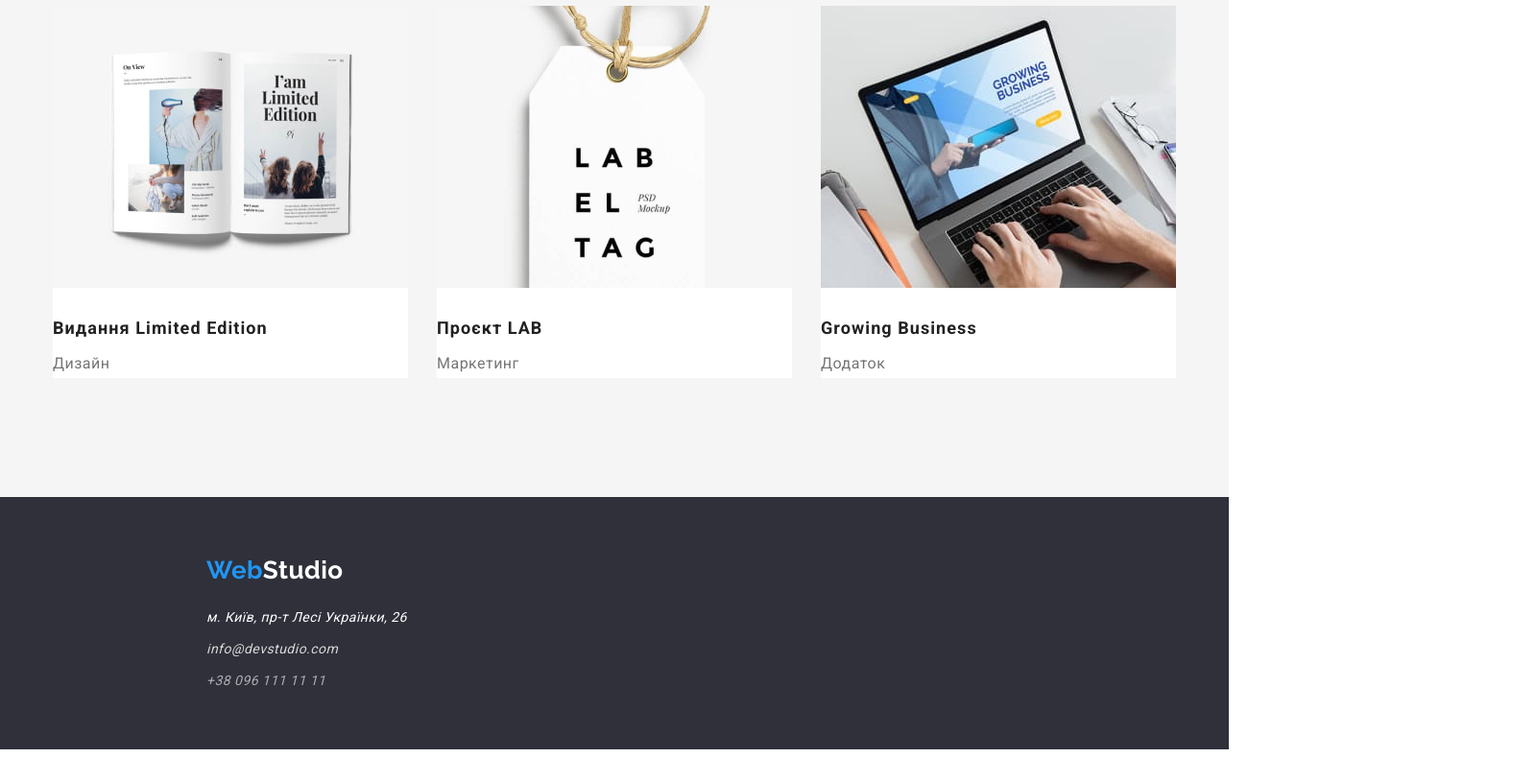
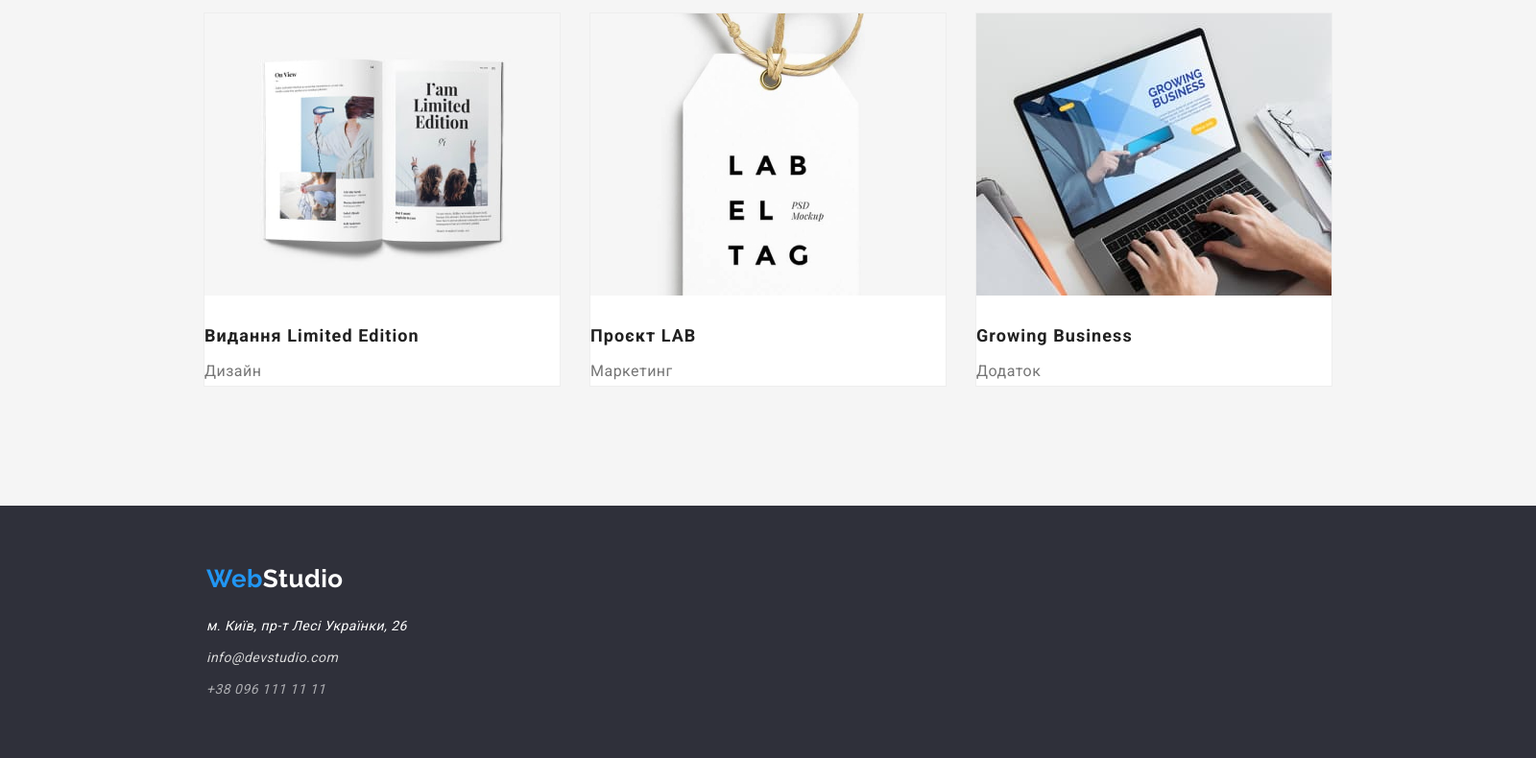
Before and after one commit to YurieVakhnyak/HTML-CSS-SASS, a plain HTML site: page portfolio.html in a window 1280 px wide. Shown: the part 1045-1835 px from the top of the page at 96% size, 1600 px wide, since content can reach past the window. Drawn offline with nearby package versions, Linux system fonts and the light colour scheme.

Commit message:
ending flex

```diff
--- a/css/styles.css
+++ b/css/styles.css
@@ -4,6 +4,7 @@
   --accent-color: #2196f3;
   --white-grey-color: #f5f4fa;
   --white-tint-color: #f5f5f5;
+  --grey-color: #ececec;
   --dark-bcg-color: #2f303a;
   --pure-white: #ffffff;
   --pure-black: #000000;
@@ -15,6 +16,10 @@ body {
   font-family: "Roboto", sans-serif;
   color: var(--primary-text-color);
   letter-spacing: 0.03em;
+}
+
+.container {
+  width: 1600px;
 }
 
 /* global settings */
@@ -47,15 +52,24 @@ a {
   align-items: center;
 }
 
+.logo span {
+  margin-left: 215px;
+}
+
+.logo span,
+.header-list .header-link:hover,
+.header-list .header-link:focus {
+  color: var(--accent-color);
+}
+
 .header {
   display: flex;
   align-items: center;
   font-weight: 500;
   font-size: 14px;
-  margin-left: 215px;
-  margin-right: 215px;
   line-height: calc(16 / 14);
   letter-spacing: 0.02em;
+  border-bottom: 1px solid var(--grey-color);
 }
 
 .header-item:not(:last-child) {
@@ -68,17 +82,8 @@ a {
 
 .header-contacts {
   margin-left: auto;
+  margin-right: 215px;
 }
-
-/* .header-contacts > .header-item:last-child {
-  display: inline-flex;
-  background-color: cyan;
-  outline: 2px solid rgb(184, 255, 71);
-} */
-/* .header-contacts .header-item:first-child {
-  margin-left: 344px;
-
-} */
 
 .logo {
   font-family: Raleway, sans-serif;
@@ -105,7 +110,6 @@ a {
 .hero-title {
   color: var(--pure-white);
   text-transform: uppercase;
-
   font-weight: 900;
   font-size: 44px;
   line-height: calc(60 / 44);
@@ -140,7 +144,6 @@ a {
   line-height: 42px;
   text-align: center;
   margin-bottom: 50px;
-
 }
 
 .section-list {
@@ -159,14 +162,12 @@ a {
   font-size: 14px;
   line-height: calc(16 / 14);
   margin-bottom: 10px;
-
 }
 
 /* properties */
 
 .properties.section {
   padding-bottom: 118px;
-
 }
 
 .properties-text {
@@ -192,7 +193,6 @@ a {
 
 .team-img {
   margin-bottom: 30px;
-
 }
 
 .team-item .team-descr {
@@ -220,10 +220,8 @@ a {
   line-height: calc(24 / 14);
 }
 
-.logo.logo-footer,
 .footer-link {
   margin-left: 215px;
-  margin-right: 215px;
 }
 
 .footer-item:not(:last-child) {
@@ -244,18 +242,15 @@ a {
 
 .portfolio-item {
   background-color: var(--pure-white);
-
-  /* border-width: 3px; */
+  border: 1px solid #eeeeee;
 }
 
 .portfolio-list .section-list {
-
-margin-bottom: 30px;
+  margin-bottom: 30px;
 }
 
 .portfolio-img {
   margin-bottom: 20px;
-
 }
 
 .portfolio-subtitle {
@@ -263,7 +258,6 @@ margin-bottom: 30px;
   line-height: calc(36 / 18);
   letter-spacing: 0.06em;
   margin-bottom: 4px;
-
 }
 
 .portfolio-text {
@@ -288,12 +282,6 @@ margin-bottom: 30px;
 }
 
 /* colors */
-
-.logo span,
-.header-list .header-link:hover,
-.header-list .header-link:focus {
-  color: var(--accent-color);
-}
 
 .logo.logo-footer,
 .footer-map {
--- a/portfolio.html
+++ b/portfolio.html
@@ -16,9 +16,11 @@
 </head>
 <!-- Portfolio page -->
 
-<body>
+<body class="container">
+
   <!-- header-->
   <header class="header">
+
     <a href="./index.html" class="logo logo-header"><span class="logo">Web</span>Studio</a>
     <nav class="header-nav">
       <ul class="header-list">
@@ -33,6 +35,7 @@
         </li>
       </ul>
     </nav>
+
 
     <ul class="header-list header-contacts">
       <li class="header-item">
```
Also changed, not shown: index.html (+1 -1 lines).
